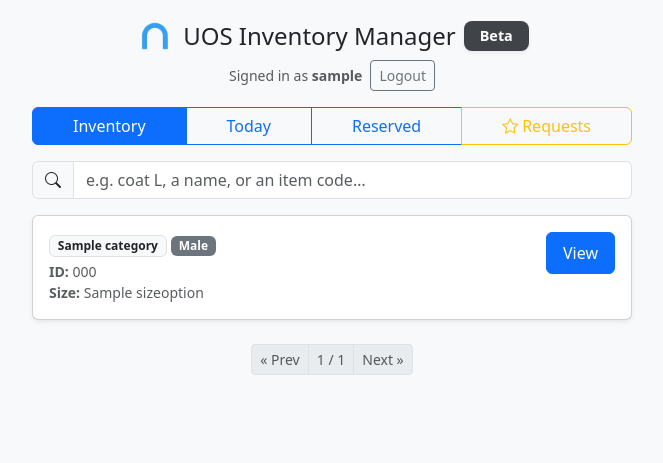
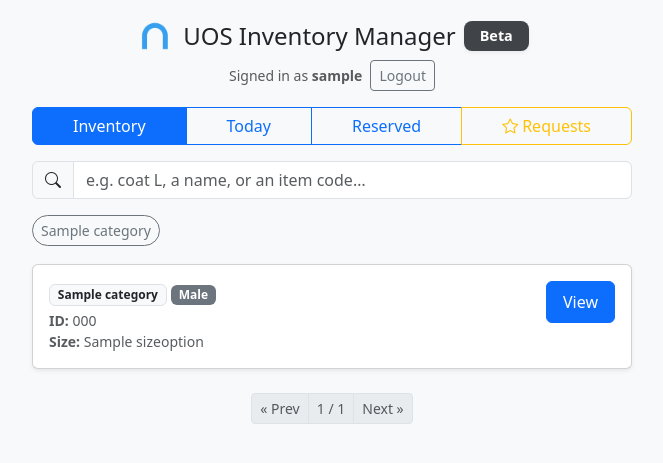
Before and after one commit to jtvandijk/uos-inventorymanager, a Django app: page /inventory/volunteer/ in a window 1280 px wide. Shown: the top 463 px of the page, without its empty margins (308-971 px from the left). Run offline with Django 5.2, Linux system fonts and the light colour scheme; a user stored in the database is signed in; tables that the repository leaves empty hold one stand-in row (values such as "Sample post").

Commit message:
volunteer inventory: category/gender/size filter chips
Chips only list what is in stock; picking a gender keeps unisex items.

Co-Authored-By: Claude Opus 5.5 <noreply@anthropic.com>

```diff
--- a/inventory/templates/inventory/_item_list.html
+++ b/inventory/templates/inventory/_item_list.html
@@ -1,3 +1,30 @@
+{% if chips %}
+<div class="mb-3">
+    <div class="chip-row">
+        {% for c in chips.categories %}
+        <button type="button" onclick="setChip('cat', '{{ c.id }}')"
+                class="btn btn-sm rounded-pill {% if chips.category.id == c.id %}btn-primary{% else %}btn-outline-secondary{% endif %}">{{ c.name }}</button>
+        {% endfor %}
+    </div>
+    {% if chips.genders %}
+    <div class="chip-row mt-2">
+        {% for value, label in chips.genders %}
+        <button type="button" onclick="setChip('gender', '{{ value }}')"
+                class="btn btn-sm rounded-pill {% if chips.gender == value %}btn-primary{% else %}btn-outline-secondary{% endif %}">{{ label }}</button>
+        {% endfor %}
+    </div>
+    {% endif %}
+    {% if chips.sizes %}
+    <div class="chip-row mt-2">
+        {% for value, label in chips.sizes %}
+        <button type="button" onclick="setChip('size', '{{ value }}')"
+                class="btn btn-sm rounded-pill {% if chips.size == value %}btn-primary{% else %}btn-outline-secondary{% endif %}">{{ label }}</button>
+        {% endfor %}
+    </div>
+    {% endif %}
+</div>
+{% endif %}
+
 <div class="row g-2">
 
     {% for item in page_obj %}
--- a/inventory/templates/inventory/volunteer.html
+++ b/inventory/templates/inventory/volunteer.html
@@ -8,6 +8,15 @@
         .content-wrap {
             max-width: 600px;
             margin: 0 auto;
+        }
+        .chip-row {
+            display: flex;
+            gap: 0.4rem;
+            overflow-x: auto;
+            padding-bottom: 2px;
+        }
+        .chip-row .btn {
+            flex: 0 0 auto;
         }
     </style>
 {% endblock %}
@@ -449,7 +458,30 @@ input.addEventListener("input", function() {
 
 // Toggle
 function changeStatus(status) {
+    clearChips();
     updateList(status, 1);
+}
+
+function clearChips() {
+    const params = new URLSearchParams(window.location.search);
+    ["cat", "gender", "size"].forEach(k => params.delete(k));
+    window.history.replaceState({}, "", "?" + params.toString());
+}
+
+// Tapping the active chip turns it off; a new category resets gender and size
+function setChip(key, value) {
+    const params = new URLSearchParams(window.location.search);
+    if (params.get(key) === value) {
+        params.delete(key);
+    } else {
+        params.set(key, value);
+    }
+    if (key === "cat") {
+        params.delete("gender");
+        params.delete("size");
+    }
+    window.history.replaceState({}, "", "?" + params.toString());
+    updateList(null, 1);
 }
 
 function updateToggleButtons(status) {
--- a/inventory/views.py
+++ b/inventory/views.py
@@ -689,6 +689,36 @@ def delete_item(request, item_id):
 # Volunteer View (AJAX)
 # ---------------------------
 
+def _apply_chips(items, params):
+    # Only offer chips for what is in stock, so a tap never leads to an empty list
+    categories = Category.objects.filter(id__in=items.values("category_id")).order_by("name")
+    category = categories.filter(pk=params.get("cat")).first() if params.get("cat", "").isdigit() else None
+    gender = params.get("gender") if category else None
+    size = params.get("size") if category else None
+    genders, sizes = [], []
+
+    if category:
+        items = items.filter(category=category)
+        in_stock = set(items.values_list("gender", flat=True))
+        genders = [(g, label) for g, label in [("male", "Male"), ("female", "Female")] if g in in_stock]
+        # Unisex items fit either, so they stay in when a gender is picked
+        if gender in ("male", "female"):
+            items = items.filter(gender__in=[gender, "unisex"])
+        if category.size_type != "none":
+            stocked = set(items.values_list("size", flat=True))
+            sizes = list(SizeOption.objects.filter(
+                size_type=category.size_type, value__in=stocked
+            ).order_by("id").values_list("value", "label"))
+        if size:
+            items = items.filter(size=size)
+
+    chips = {
+        "categories": categories, "category": category, "genders": genders,
+        "gender": gender, "sizes": sizes, "size": size,
+    }
+    return items, chips
+
+
 @login_required
 def volunteer_view(request):
 
@@ -708,6 +738,10 @@ def volunteer_view(request):
             Q(size__iexact=term) |
             Q(reservation__person__icontains=term)
         ).distinct()
+
+    chips = None
+    if status_filter == "available":
+        items, chips = _apply_chips(items, request.GET)
 
     paginator = Paginator(items.order_by("code"), 10)
     page_obj = paginator.get_page(request.GET.get("page"))
@@ -740,7 +774,7 @@ def volunteer_view(request):
         else:
             html = render_to_string(
                 "inventory/_item_list.html",
-                {"page_obj": page_obj, "status_filter": status_filter, "special_match": special_match},
+                {"page_obj": page_obj, "status_filter": status_filter, "special_match": special_match, "chips": chips},
                 request=request,
             )
         return JsonResponse({"html": html})
@@ -783,6 +817,7 @@ def volunteer_view(request):
         "search": search,
         "status_filter": status_filter,
         "special_match": special_match,
+        "chips": chips,
         "sr_page_obj": sr_page_obj,
         "sr_search": sr_search,
         "my_srs": my_sr_page_obj,
```
